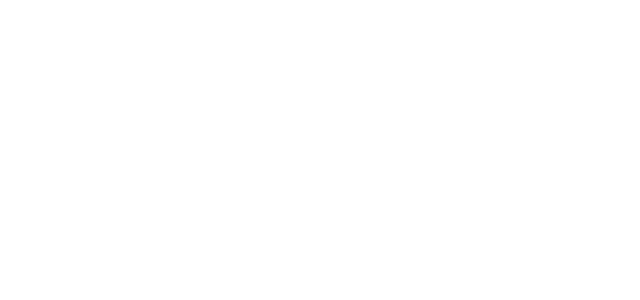
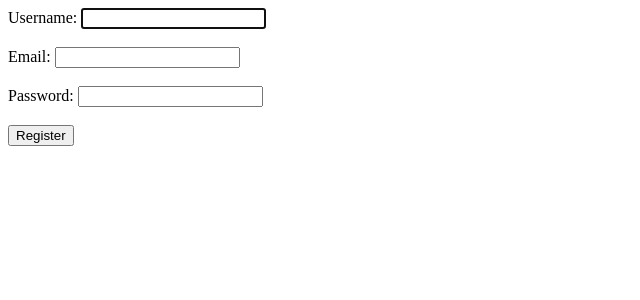
Before and after one commit to nehalpanchall/AuthReact, a React (Vite) app: page /registration in a window 1280 px wide. Shown: the top 300 px of the page, without its empty margins (0-640 px from the left). Built offline with nearby package versions, Linux system fonts and the light colour scheme.

Commit message:
design user registration form with all required fields

```diff
--- a/src/assets/components/Registration.jsx
+++ b/src/assets/components/Registration.jsx
@@ -4,10 +4,50 @@
   const [username, setUsername] = useState('');
   const [email, setEmail] = useState('');
   const [password, setPassword] = useState('');
-  const [loading, setLoading] = useState('');
+  const [loading, setLoading] = useState(false);
   const [error, setError] = useState('');
 
-  return <></>;
+  return (
+    <>
+      <form>
+        <label>Username: </label>
+        <input
+          type="text"
+          name="username"
+          value={username}
+          onChange={(e) => setUsername(e.target.value)}
+          required
+          autoFocus
+        />
+        <br />
+        <br />
+
+        <label>Email: </label>
+        <input
+          type="text"
+          name="email"
+          value={email}
+          onChange={(e) => setEmail(e.target.value)}
+          required
+        />
+        <br />
+        <br />
+
+        <label>Password: </label>
+        <input
+          type="password"
+          name="password"
+          value={password}
+          onChange={(e) => setPassword(e.target.value)}
+          required
+        />
+        <br />
+        <br />
+
+        <button type="submit">{loading ? 'Please wait...' : 'Register'}</button>
+      </form>
+    </>
+  );
 }
 
 export default Registration;
```
